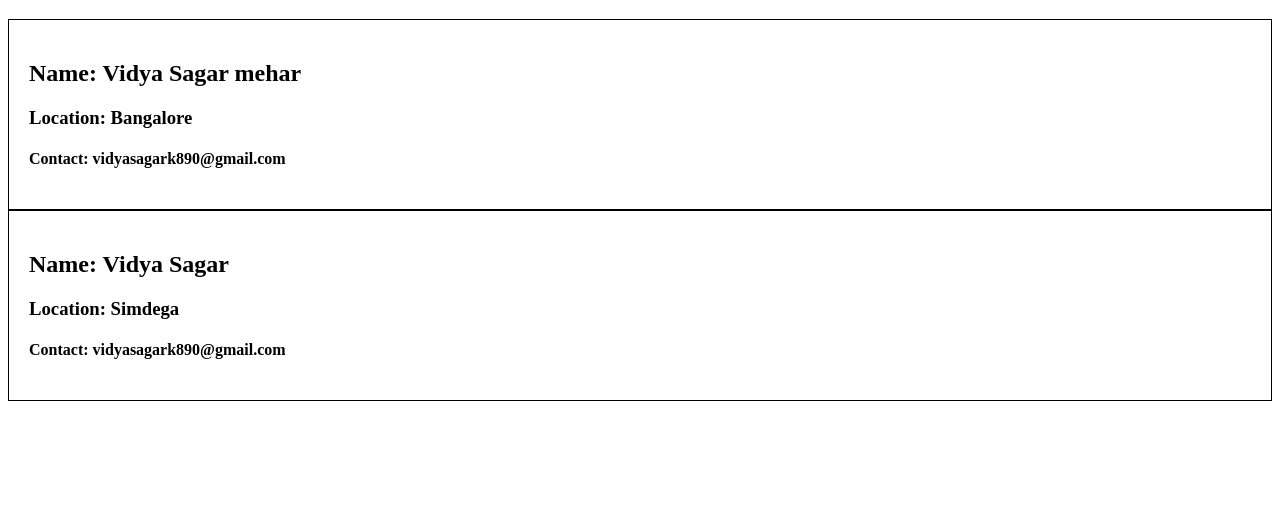
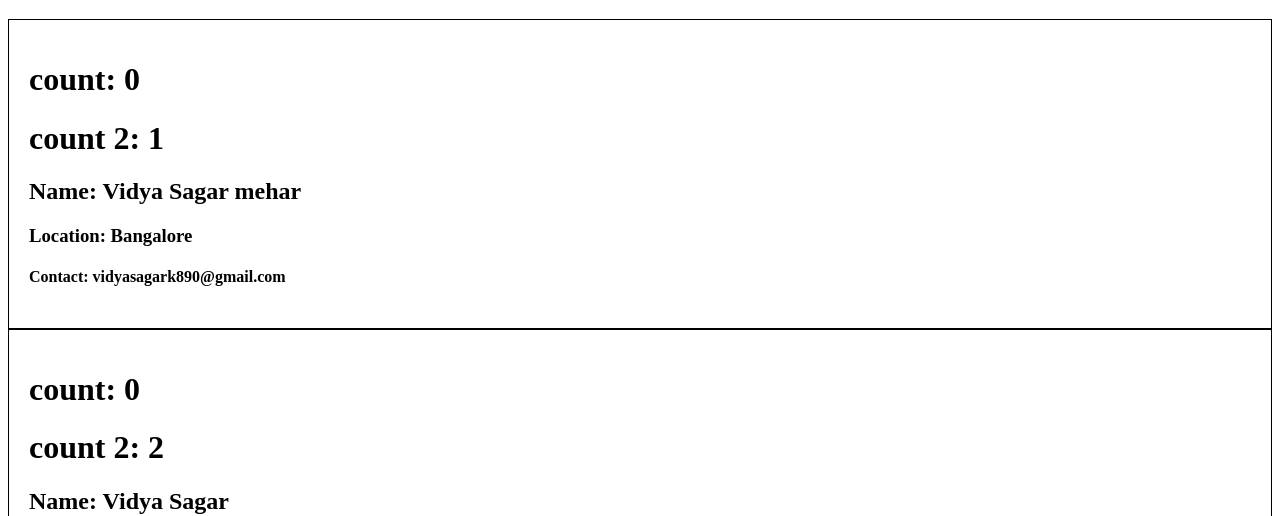
Before and after one commit to princekumarpaswan/React-Food-App, a React (Vite) app: page /about in a window 1280 px wide. Shown: the part 272-788 px from the top of the page. Built offline with nearby package versions, Linux system fonts and the light colour scheme.

Commit message:
add multiple state variable in class based component

```diff
--- a/src/components/User.js
+++ b/src/components/User.js
@@ -1,6 +1,13 @@
+import { useState } from 'react';
+
 const User = ({ name }) => {
+	const [count] = useState(0);
+	const [count2] = useState(1);
+
 	return (
 		<div className="user-card">
+			<h1>count: {count}</h1>
+			<h1>count 2: {count2}</h1>
 			<h2>Name: {name}</h2>
 			<h3>Location: Bangalore</h3>
 			<h4>Contact: vidyasagark890@gmail.com</h4>
--- a/src/components/UserClass.js
+++ b/src/components/UserClass.js
@@ -4,14 +4,23 @@ class UserClass extends React.Component {
 	// props in class based component
 	constructor(props) {
 		super(props);
-		console.log(props);
+
+		// Creating state variable on the class based component
+		this.state = {
+			count: 0,
+			// second state variable in class componet
+			count2: 2,
+		};
 	}
 
 	render() {
 		// destructuring the props
 		const { name, location } = this.props;
+		const { count, count2 } = this.state;
 		return (
 			<div className="user-card">
+				<h1>count: {count}</h1>
+				<h1>count 2: {count2}</h1>
 				<h2>Name: {name}</h2>
 				<h3>Location: {location}</h3>
 				<h4>Contact: vidyasagark890@gmail.com</h4>
```
